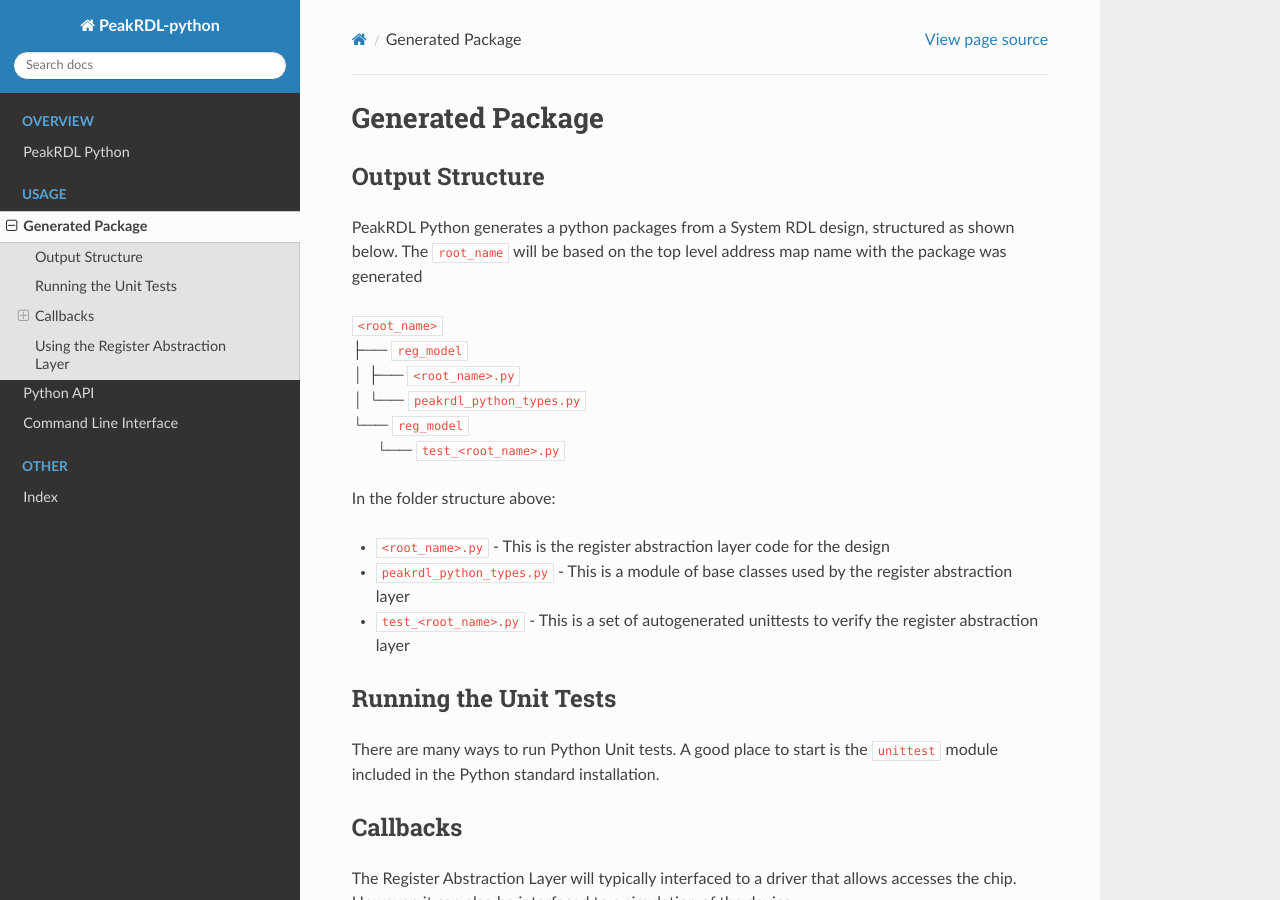
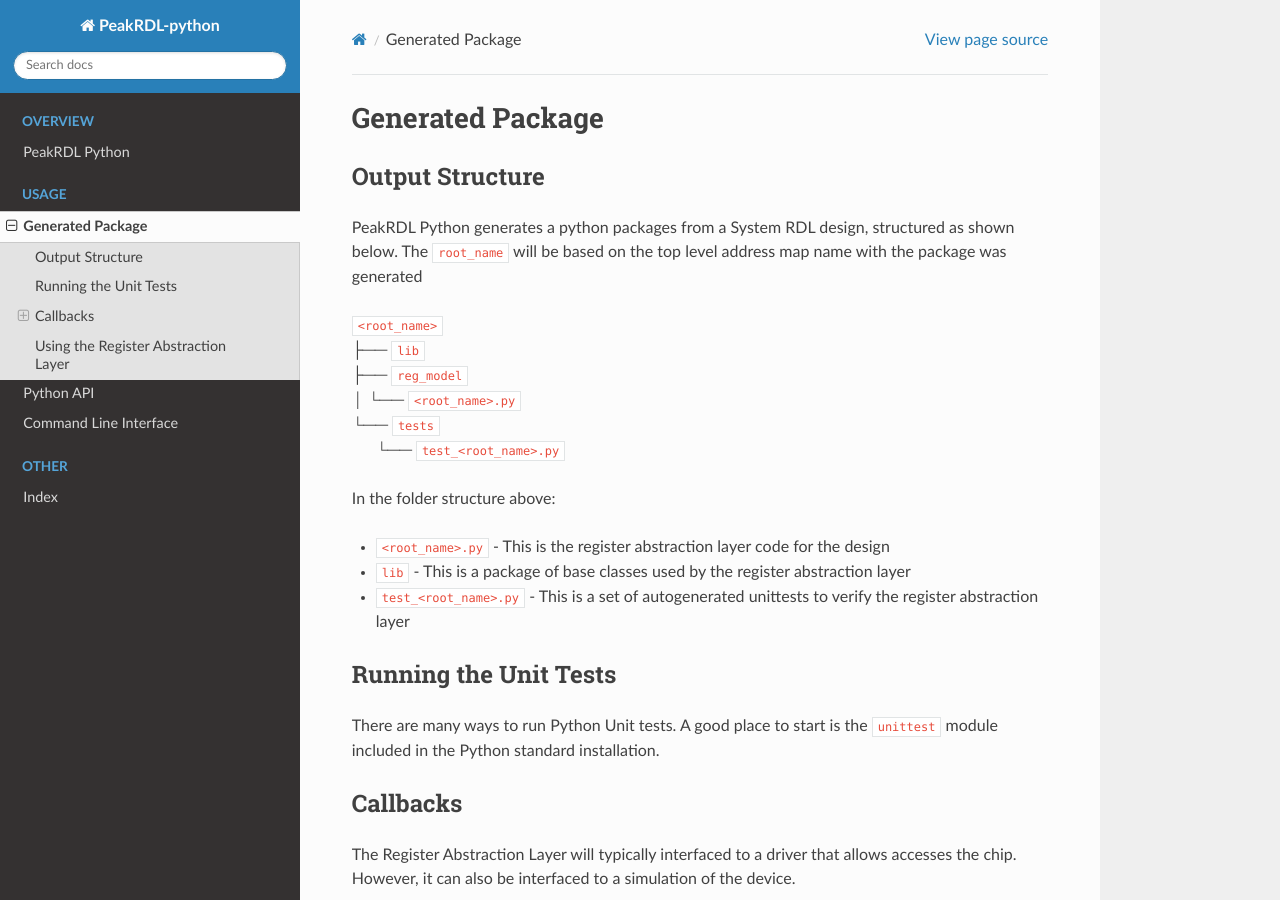
Before and after one commit to krcb197/PeakRDL-python, a Sphinx documentation site: the page built from docs/generated_package.rst, in a window 1280 px wide and 900 px high. Built offline with Sphinx 7.4.7 and the Read the Docs theme 2.0.0, drawn with Linux system fonts in a browser that asks for light colours; some of the changed text lies outside the part shown.

```diff
--- a/docs/api.rst
+++ b/docs/api.rst
@@ -21,7 +21,7 @@ the python register abstraction layer using PeakRDL Python.
 .. code-block:: python
 
     from systemrdl import RDLCompiler
-    from peakrdl.python.exporter import PythonExporter
+    from peakrdl_python.exporter import PythonExporter
 
     # compile the systemRDL
     rdlc = RDLCompiler()
@@ -36,6 +36,6 @@ the python register abstraction layer using PeakRDL Python.
 PythonExporter
 ==============
 
-.. autoclass:: peakrdl.python.exporter.PythonExporter
+.. autoclass:: peakrdl_python.exporter.PythonExporter
     :members:
     :special-members: __init__
--- a/docs/command_line.rst
+++ b/docs/command_line.rst
@@ -13,6 +13,6 @@ Detailed Arguments
 ==================
 
 .. argparse::
-   :module: peakrdl.python.peakpython
+   :module: peakrdl_python.peakpython
    :func: build_command_line_parser
    :prog: peakpython
--- a/docs/generated_package.rst
+++ b/docs/generated_package.rst
@@ -8,16 +8,16 @@ as shown below. The ``root_name`` will be based on the top level address map nam
 with the package was generated
 
 | ``<root_name>``
+| ├── ``lib``
 | ├── ``reg_model``
-| │ ├── ``<root_name>.py``
-| │ └── ``peakrdl_python_types.py``
-| └── ``reg_model``
+| │ └── ``<root_name>.py``
+| └── ``tests``
 |   └── ``test_<root_name>.py``
 
 In the folder structure above:
 
 - ``<root_name>.py`` - This is the register abstraction layer code for the design
-- ``peakrdl_python_types.py`` - This is a module of base classes used by the register abstraction layer
+- ``lib`` - This is a package of base classes used by the register abstraction layer
 - ``test_<root_name>.py`` - This is a set of autogenerated unittests to verify the register abstraction layer
 
 Running the Unit Tests
@@ -223,7 +221,7 @@ simulator.
                 else:
                     return 0x0
 
-        def write_addr_space(self, addr: int, width: int, accesswidth: int, data: int) -> NoReturn:
+        def write_addr_space(self, addr: int, width: int, accesswidth: int, data: int) -> None:
             """
             Callback to for the simulation of the chip
 
@@ -301,7 +299,7 @@ simulator.
 
         # create a callback set for the callbacks
         callbacks = CallbackSet(read_callback=read_call_back,
-                            write_callback=write_call_back)
+                                write_callback=write_call_back)
 
         # created an instance of the register model and connect the callbacks to the simulator
         mychip = mychip_cls(callbacks=callbacks)
```
Also changed, not shown: other parts of docs/generated_package.rst (+0 -2 lines).
